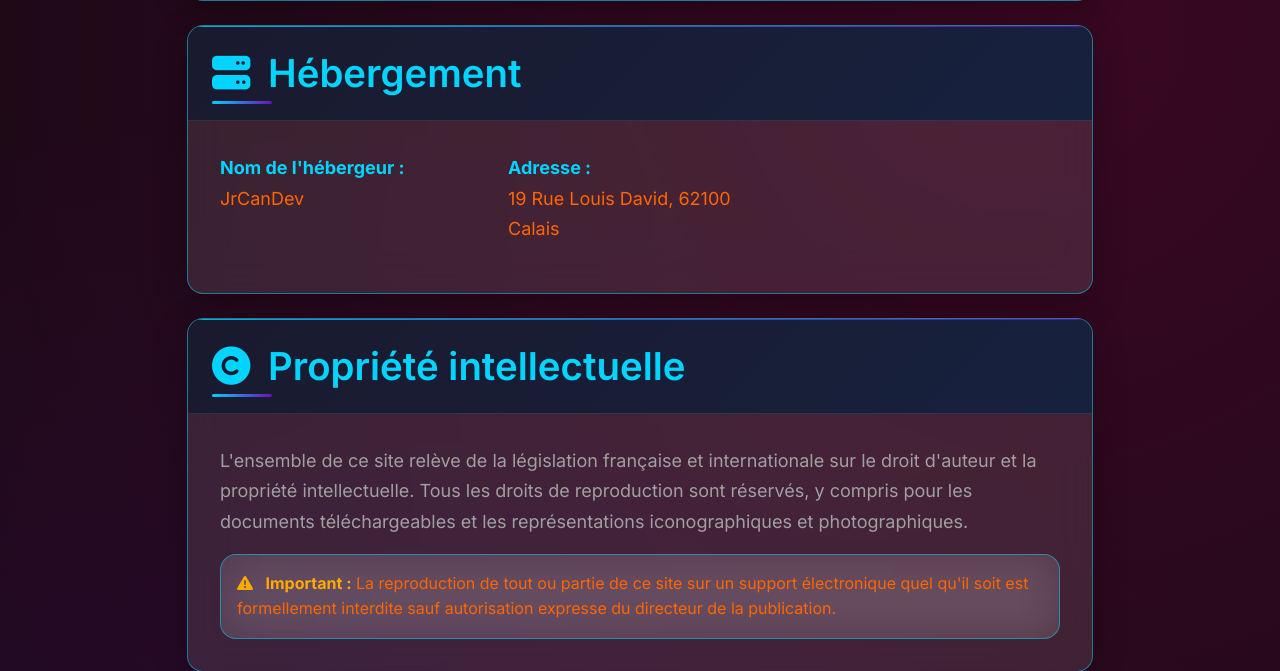
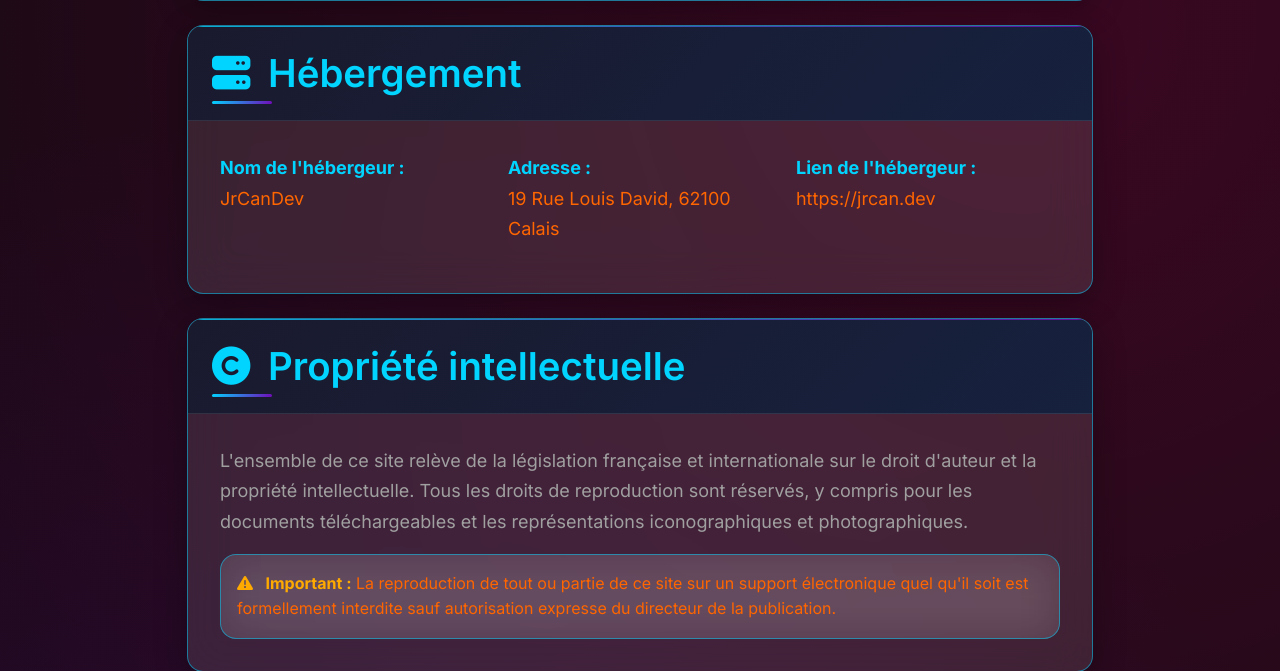
Before and after one commit to Fydyr/mon-portfolio, a PHP site: template views/legal_mentions.php in a window 1280 px wide. Shown: the part 819-1490 px from the top of the page. Run offline with PHP 8.4, Linux system fonts and the light colour scheme; the template is opened without the code that fills it, so the values that code supplies are empty.

Commit message:
style(mentions légals): ajout du lien de l'hébergeur

```diff
--- a/views/legal_mentions.php
+++ b/views/legal_mentions.php
@@ -82,6 +82,11 @@
                             <div class="col-md-4">
                                 <p><strong class="text-primary">Adresse :</strong><br>
                                     <span class="text-secondary">19 Rue Louis David, 62100 Calais</span>
+                                </p>
+                            </div>
+                            <div class="col-md-4">
+                                <p><strong class="text-primary">Lien de l'hébergeur :</strong><br>
+                                    <span class="text-secondary"><a href="https://jrcan.dev" target="_blank" class="text-decoration-none text-reset">https://jrcan.dev</a></span>
                                 </p>
                             </div>
                         </div>
```
